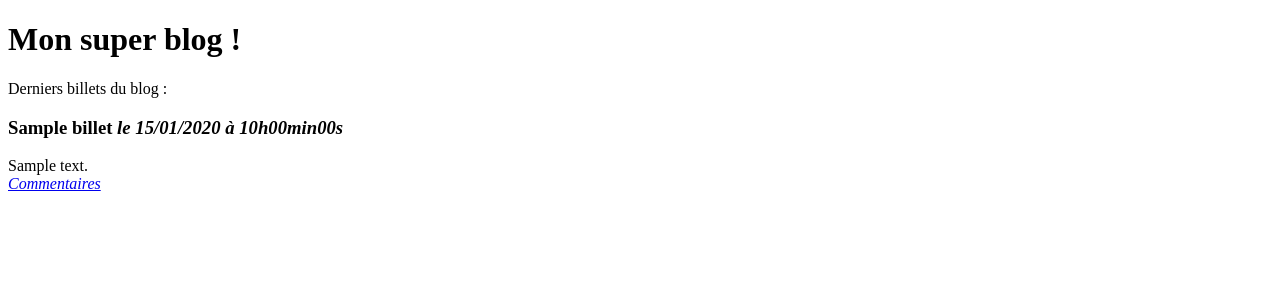
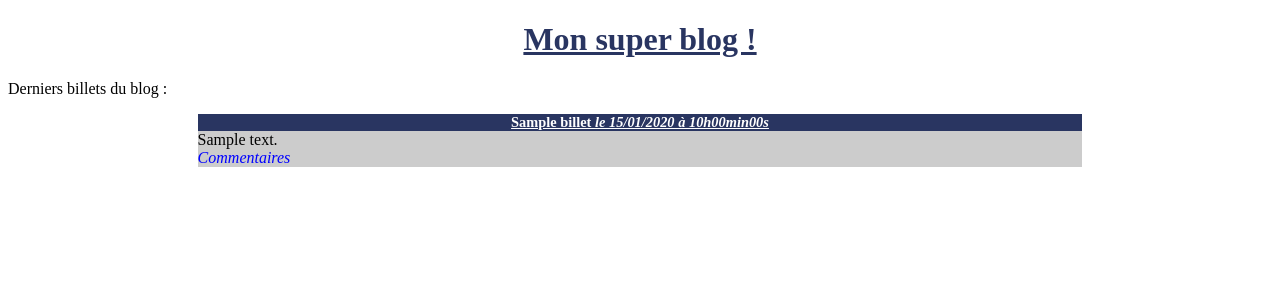
Before and after one commit to violettedanjou/Projet-4, a PHP site: page / in a window 1280 px wide. Shown: the top 300 px of the page. Run offline with PHP 8.4, Linux system fonts and the light colour scheme; tables that the repository leaves empty or names only in its code hold one stand-in row (values such as "Sample post").

Commit message:
Premier enregistrement

```diff
--- /dev/null
+++ b/commentaires.css
@@ -0,0 +1,29 @@
+h1, h3
+{
+    text-align: center;
+    color: #293561;
+    text-decoration: underline;
+}
+h3
+{
+    background-color: #293561;
+    color: white;
+    font-size: 0.9em;
+    margin-bottom: 0px;
+}
+.news p
+{
+    background-color: #CCCCCC;
+    margin-top: 0px;
+}
+.news
+{
+    width: 70%;
+    margin: auto;
+}
+
+a
+{
+    text-decoration: none;
+    color: blue;
+}
--- a/index.php
+++ b/index.php
@@ -1,48 +1,7 @@
-<!DOCTYPE html>
-<html>
-<head>
-    <title>Super blog</title>
-</head>
-<body>
-    <h1>Mon super blog !</h1>
+<?php
+require('model.php');
 
-    <p>
-        Derniers billets du blog : <br/>
-        <?php
-        try
-        {
-            $bdd = new PDO('mysql:host=localhost;dbname=TP_commentaires;charset=utf8', 'root', 'root',
-            array(PDO::ATTR_ERRMODE => PDO::ERRMODE_EXCEPTION));
-        }
-        catch(Exception $e)
-        {
-                die('Erreur : '.$e->getMessage());
-        }
+$req = getBillets();
 
-        $billets = $bdd->query('SELECT id, titre, contenu, DATE_FORMAT(date_creation, \'%d/%m/%Y à %Hh%imin%ss\') AS date_creation_fr  FROM billets ORDER BY date_creation DESC LIMIT 0,5');
-
-        while ($donnees = $billets->fetch())
-        {
-        ?>
-            <div class="news">
-                <h3>
-                    <?php echo htmlspecialchars($donnees['titre']); ?>
-                    <em>le <?php echo $donnees['date_creation_fr']; ?></em>
-                </h3>
-
-                <p>
-                <?php
-                // On affiche le contenu du billet
-                echo nl2br(htmlspecialchars($donnees['contenu']));
-                ?>
-                <br />
-                <em><a href="commentaires.php?billet=<?php echo $donnees['id']; ?>">Commentaires</a></em>
-                </p>
-            </div>
-        <?php
-        }
-            $billets->closeCursor();
-        ?>
-    </p>
-</body>
-</html>
+require('view.php');
+?>
--- /dev/null
+++ b/model.php
@@ -0,0 +1,17 @@
+<?php
+function getBillets()
+{
+	try
+	{
+	    $bdd = new PDO('mysql:host=localhost;dbname=TP_commentaires;charset=utf8', 'root', 'root');
+	}
+	catch(Exception $e)
+	{
+	    die('Erreur : '.$e->getMessage());
+	}
+
+	$req = $bdd->query('SELECT id, titre, contenu, DATE_FORMAT(date_creation, \'%d/%m/%Y à %Hh%imin%ss\') AS date_creation_fr FROM billets ORDER BY date_creation DESC LIMIT 0, 5');
+
+	return $req;
+}
+?>
--- /dev/null
+++ b/view.php
@@ -0,0 +1,37 @@
+<!DOCTYPE html>
+<html>
+    <head>
+        <meta charset="utf-8" />
+        <title>Mon blog</title>
+        <link href="commentaires.css" rel="stylesheet" />
+    </head>
+
+    <body>
+        <h1>Mon super blog !</h1>
+        <p>Derniers billets du blog :</p>
+
+
+        <?php
+        while ($donnees = $req->fetch())
+        {
+        ?>
+        <div class="news">
+            <h3>
+                <?php echo htmlspecialchars($donnees['titre']); ?>
+                <em>le <?php echo $donnees['date_creation_fr']; ?></em>
+            </h3>
+
+            <p>
+            <?php
+            echo nl2br(htmlspecialchars($donnees['contenu']));
+            ?>
+            <br />
+            <em><a href="#">Commentaires</a></em>
+            </p>
+        </div>
+        <?php
+        }
+        $req->closeCursor();
+        ?>
+    </body>
+</html>
```
